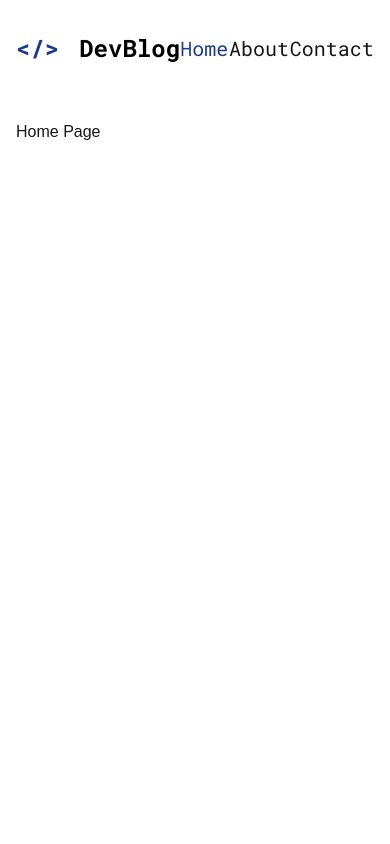
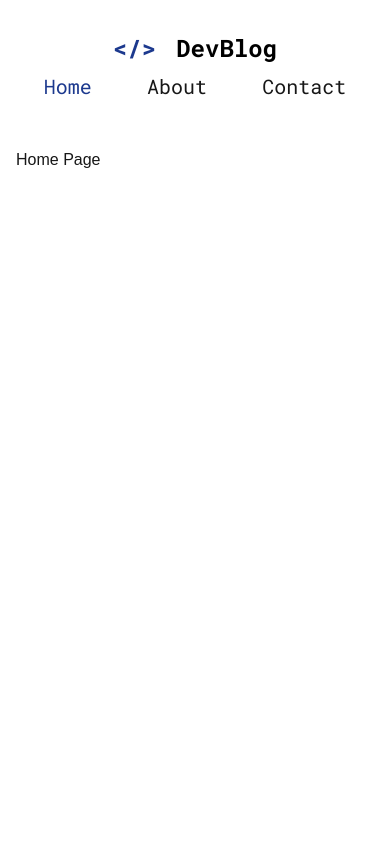
Before and after one commit to Shirooo098/NextJs-Blog, a Next.js app: page / in a window 390 px wide. Shown: the top 844 px of the page. Built offline with nearby package versions, Linux system fonts and the light colour scheme.

Commit message:
Responsive Nav

```diff
--- a/app/ui/footer.tsx
+++ b/app/ui/footer.tsx
@@ -11,7 +11,7 @@ export default function Footer(){
             <h2 className={`${robotoMono.className} text-white text-2xl sm:text-3xl lg:text-4xl font-semibold`}>
                 Get Updates
             </h2>
-            <p className={`${robotoMono.className} text-white mt-4 text-center w-full sm:3/5 text-sm sm:text-base`}>
+            <p className={`${robotoMono.className} text-white mt-4 text-center w-[80svw] sm:3/5 text-sm sm:text-base`}>
                 Subscribe to get a fresh update from my blog.
                 Join to stay up to date with latest news.
             </p>
--- a/app/ui/nav.tsx
+++ b/app/ui/nav.tsx
@@ -3,11 +3,11 @@ import NavLinks from "./nav-links";
 
 export default function Nav(){
     return(
-       <div className="flex justify-between py-6 px-4 sm:px-6 md:px10 lg:px-16 xl:px-24 size-auto">
+       <div className="flex flex-col sm:flex-row justify-between py-6 px-4 sm:px-6 md:px10 lg:px-16 xl:px-24 size-auto">
         <div className="flex justify-center h-12">
             <DevblogLogo variant="light"/>
         </div>
-        <div className="flex w-80">
+        <div className="flex justify-center w-full sm:w-80">
             <NavLinks/>
         </div>
        </div>
```
